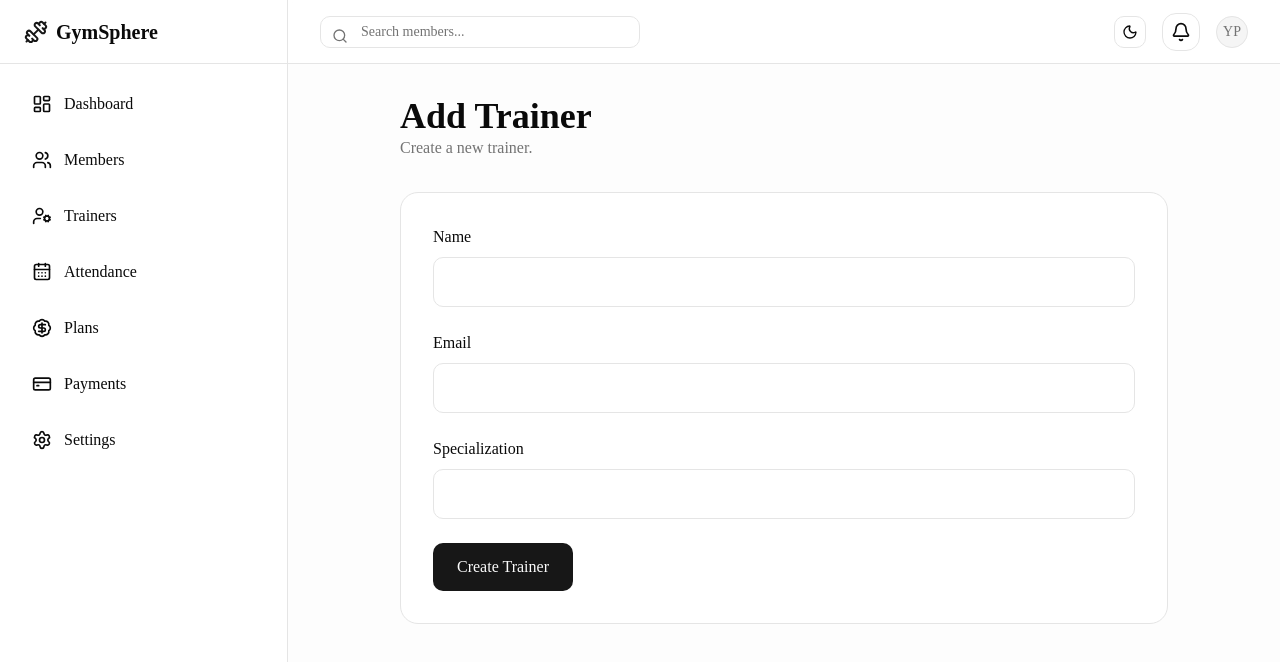
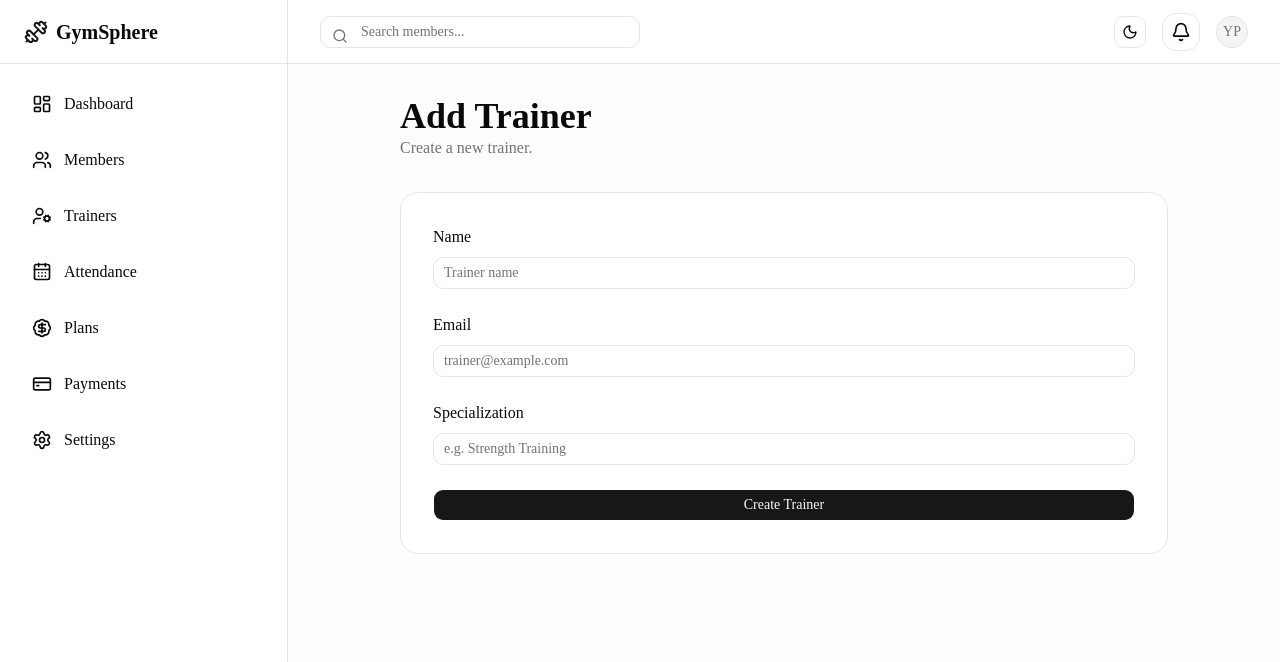
Before and after one commit to Yuvraj2005-commits/GymSphere, a Next.js app: page /dashboard/trainers/new in a window 1280 px wide. Shown: the top 662 px of the page. Built offline with nearby package versions, Linux system fonts and the light colour scheme; no server answers.

Commit message:
refactor(trainers): production-ready multi-tenant trainer module

```diff
--- a/src/actions/trainer.ts
+++ b/src/actions/trainer.ts
@@ -1,8 +1,9 @@
 "use server";
 
-import { auth } from "@/lib/auth";
+import { revalidatePath } from "next/cache";
+
 import { prisma } from "@/lib/prisma";
-import { revalidatePath } from "next/cache";
+import { getCurrentOwner } from "@/lib/current-owner";
 
 import {
   TrainerInput,
@@ -12,9 +13,9 @@ import {
 export async function createTrainer(
   data: TrainerInput
 ) {
-  const session = await auth();
+  const owner = await getCurrentOwner();
 
-  if (!session?.user?.email) {
+  if (!owner) {
     return {
       success: false,
       message: "Unauthorized",
@@ -26,27 +27,10 @@ export async function createTrainer(
   if (!parsed.success) {
     return {
       success: false,
-      message: "Invalid trainer data",
+      message: "Invalid trainer data.",
     };
   }
 
-  const owner = await prisma.user.findUnique({
-    where: {
-      email: session.user.email,
-    },
-    include: {
-      owner: true,
-    },
-  });
-
-  if (!owner?.owner) {
-    return {
-      success: false,
-      message: "Owner not found",
-    };
-  }
-
-  // Prevent duplicate email
   const existingUser = await prisma.user.findUnique({
     where: {
       email: parsed.data.email,
@@ -56,7 +40,7 @@ export async function createTrainer(
   if (existingUser) {
     return {
       success: false,
-      message: "Email already exists",
+      message: "A user with this email already exists.",
     };
   }
 
@@ -69,7 +53,7 @@ export async function createTrainer(
 
   await prisma.trainer.create({
     data: {
-      gymId: owner.owner.gymId,
+      gymId: owner.gymId,
       userId: user.id,
       specialization: parsed.data.specialization,
     },
@@ -79,45 +63,17 @@ export async function createTrainer(
 
   return {
     success: true,
-    message: "Trainer created successfully",
+    message: "Trainer created successfully.",
   };
 }
 
-export async function deleteTrainer(
-  id: string
-) {
-  const trainer =
-    await prisma.trainer.findUnique({
-      where: {
-        id,
-      },
-    });
-
-  if (!trainer) {
-    return {
-      success: false,
-    };
-  }
-
-  await prisma.user.delete({
-    where: {
-      id: trainer.userId,
-    },
-  });
-
-  revalidatePath("/dashboard/trainers");
-
-  return {
-    success: true,
-  };
-}
 export async function updateTrainer(
   id: string,
   data: TrainerInput
 ) {
-  const session = await auth();
+  const owner = await getCurrentOwner();
 
-  if (!session?.user?.email) {
+  if (!owner) {
     return {
       success: false,
       message: "Unauthorized",
@@ -129,13 +85,14 @@ export async function updateTrainer(
   if (!parsed.success) {
     return {
       success: false,
-      message: "Invalid trainer data",
+      message: "Invalid trainer data.",
     };
   }
 
-  const trainer = await prisma.trainer.findUnique({
+  const trainer = await prisma.trainer.findFirst({
     where: {
       id,
+      gymId: owner.gymId,
     },
     include: {
       user: true,
@@ -145,7 +102,23 @@ export async function updateTrainer(
   if (!trainer) {
     return {
       success: false,
-      message: "Trainer not found",
+      message: "Trainer not found.",
+    };
+  }
+
+  const existingUser = await prisma.user.findFirst({
+    where: {
+      email: parsed.data.email,
+      NOT: {
+        id: trainer.userId,
+      },
+    },
+  });
+
+  if (existingUser) {
+    return {
+      success: false,
+      message: "Email is already in use.",
     };
   }
 
@@ -172,6 +145,46 @@ export async function updateTrainer(
 
   return {
     success: true,
-    message: "Trainer updated successfully",
+    message: "Trainer updated successfully.",
   };
 }
+
+export async function deleteTrainer(
+  id: string
+) {
+  const owner = await getCurrentOwner();
+
+  if (!owner) {
+    return {
+      success: false,
+      message: "Unauthorized",
+    };
+  }
+
+  const trainer = await prisma.trainer.findFirst({
+    where: {
+      id,
+      gymId: owner.gymId,
+    },
+  });
+
+  if (!trainer) {
+    return {
+      success: false,
+      message: "Trainer not found.",
+    };
+  }
+
+  await prisma.user.delete({
+    where: {
+      id: trainer.userId,
+    },
+  });
+
+  revalidatePath("/dashboard/trainers");
+
+  return {
+    success: true,
+    message: "Trainer deleted successfully.",
+  };
+}
--- a/src/app/dashboard/trainers/page.tsx
+++ b/src/app/dashboard/trainers/page.tsx
@@ -6,23 +6,22 @@ import TrainerTable from "@/components/trainers/trainer-table";
 export default function TrainersPage() {
   return (
     <div className="space-y-8">
-      <div className="flex items-center justify-between">
+      <div className="flex flex-col gap-4 sm:flex-row sm:items-center sm:justify-between">
         <div>
           <h1 className="text-4xl font-bold">
             Trainers
           </h1>
 
           <p className="text-muted-foreground">
-            Manage gym trainers.
+            Manage your gym trainers.
           </p>
         </div>
 
         <Link
           href="/dashboard/trainers/new"
-          className="inline-flex items-center gap-2 rounded-lg bg-primary px-4 py-2 text-primary-foreground"
+          className="inline-flex items-center justify-center gap-2 rounded-xl bg-primary px-5 py-3 font-medium text-primary-foreground transition hover:opacity-90"
         >
           <Plus className="h-4 w-4" />
-
           Add Trainer
         </Link>
       </div>
--- a/src/components/trainers/trainer-form-client.tsx
+++ b/src/components/trainers/trainer-form-client.tsx
@@ -2,11 +2,15 @@
 
 import { useState } from "react";
 import { useRouter } from "next/navigation";
+import { toast } from "sonner";
 
 import {
   createTrainer,
   updateTrainer,
 } from "@/actions/trainer";
+
+import { Input } from "@/components/ui/input";
+import { Button } from "@/components/ui/button";
 
 interface TrainerFormProps {
   trainer?: {
@@ -33,6 +37,7 @@ export default function TrainerFormClient({
 
     setLoading(true);
 
+    try {
       const form = new FormData(e.currentTarget);
 
       const data = {
@@ -47,13 +52,17 @@ export default function TrainerFormClient({
         ? await updateTrainer(trainer.id, data)
         : await createTrainer(data);
 
-    setLoading(false);
+      if (!result.success) {
+        toast.error(result.message);
+        return;
+      }
 
-    if (result.success) {
+      toast.success(result.message);
+
       router.push("/dashboard/trainers");
       router.refresh();
-    } else {
-      alert(result.message);
+    } finally {
+      setLoading(false);
     }
   }
 
@@ -63,57 +72,72 @@ export default function TrainerFormClient({
       className="space-y-6 rounded-2xl border bg-background p-8"
     >
       <div>
-        <label className="mb-2 block font-medium">
+        <label
+          htmlFor="name"
+          className="mb-2 block font-medium"
+        >
           Name
         </label>
 
-        <input
+        <Input
+          id="name"
           name="name"
           required
           defaultValue={trainer?.user.name ?? ""}
-          className="w-full rounded-lg border p-3"
+          placeholder="Trainer name"
         />
       </div>
 
       <div>
-        <label className="mb-2 block font-medium">
+        <label
+          htmlFor="email"
+          className="mb-2 block font-medium"
+        >
           Email
         </label>
 
-        <input
+        <Input
+          id="email"
           name="email"
           type="email"
           required
           defaultValue={trainer?.user.email ?? ""}
-          className="w-full rounded-lg border p-3"
+          placeholder="trainer@example.com"
         />
       </div>
 
       <div>
-        <label className="mb-2 block font-medium">
+        <label
+          htmlFor="specialization"
+          className="mb-2 block font-medium"
+        >
           Specialization
         </label>
 
-        <input
+        <Input
+          id="specialization"
           name="specialization"
           required
           defaultValue={
             trainer?.specialization ?? ""
           }
-          className="w-full rounded-lg border p-3"
+          placeholder="e.g. Strength Training"
         />
       </div>
 
-      <button
+      <Button
+        type="submit"
         disabled={loading}
-        className="rounded-lg bg-primary px-6 py-3 text-primary-foreground"
+        className="w-full"
       >
         {loading
-          ? "Saving..."
+          ? trainer
+            ? "Updating..."
+            : "Creating..."
           : trainer
           ? "Update Trainer"
           : "Create Trainer"}
-      </button>
+      </Button>
     </form>
   );
 }
--- a/src/components/trainers/trainer-table.tsx
+++ b/src/components/trainers/trainer-table.tsx
@@ -1,35 +1,29 @@
-import { auth } from "@/lib/auth";
+import { redirect } from "next/navigation";
+
 import { prisma } from "@/lib/prisma";
-import { redirect } from "next/navigation";
+import { getCurrentOwner } from "@/lib/current-owner";
 
 import TrainerRow from "./trainer-row";
 
 export default async function TrainerTable() {
-  const session = await auth();
+  const owner = await getCurrentOwner();
 
-  if (!session?.user?.email) {
-    redirect("/login");
-  }
-
-  const user = await prisma.user.findUnique({
-    where: {
-      email: session.user.email,
-    },
-    include: {
-      owner: true,
-    },
-  });
-
-  if (!user?.owner) {
+  if (!owner) {
     redirect("/dashboard/onboarding");
   }
 
   const trainers = await prisma.trainer.findMany({
     where: {
-      gymId: user.owner.gymId,
+      gymId: owner.gymId,
     },
     include: {
-      user: true,
+      user: {
+        select: {
+          id: true,
+          name: true,
+          email: true,
+        },
+      },
     },
     orderBy: {
       createdAt: "desc",
@@ -44,7 +38,7 @@ export default async function TrainerTable() {
         </h2>
 
         <p className="mt-2 text-muted-foreground">
-          Add your first trainer.
+          Add your first trainer to get started.
         </p>
       </div>
     );
@@ -55,19 +49,19 @@ export default async function TrainerTable() {
       <table className="w-full">
         <thead className="border-b bg-muted/50">
           <tr>
-            <th className="px-6 py-4 text-left">
+            <th className="px-6 py-4 text-left text-sm font-semibold">
               Name
             </th>
 
-            <th className="px-6 py-4 text-left">
+            <th className="px-6 py-4 text-left text-sm font-semibold">
               Email
             </th>
 
-            <th className="px-6 py-4 text-left">
+            <th className="px-6 py-4 text-left text-sm font-semibold">
               Specialization
             </th>
 
-            <th className="px-6 py-4 text-center">
+            <th className="px-6 py-4 text-center text-sm font-semibold">
               Actions
             </th>
           </tr>
--- a/src/lib/validations/trainer.ts
+++ b/src/lib/validations/trainer.ts
@@ -1,11 +1,22 @@
 import { z } from "zod";
 
 export const TrainerSchema = z.object({
-  name: z.string().min(2, "Name is required"),
+  name: z
+    .string()
+    .trim()
+    .min(2, "Trainer name must be at least 2 characters.")
+    .max(100, "Trainer name is too long."),
 
-  email: z.string().email("Invalid email"),
+  email: z
+    .string()
+    .trim()
+    .email("Please enter a valid email address."),
 
-  specialization: z.string().min(2, "Specialization is required"),
+  specialization: z
+    .string()
+    .trim()
+    .min(2, "Specialization must be at least 2 characters.")
+    .max(100, "Specialization is too long."),
 });
 
 export type TrainerInput = z.infer<typeof TrainerSchema>;
```
Also changed, not shown: src/components/trainers/delete-trainer-dialog.tsx (+78 -18 lines). Lines whose indentation alone changed are shown as unchanged.
